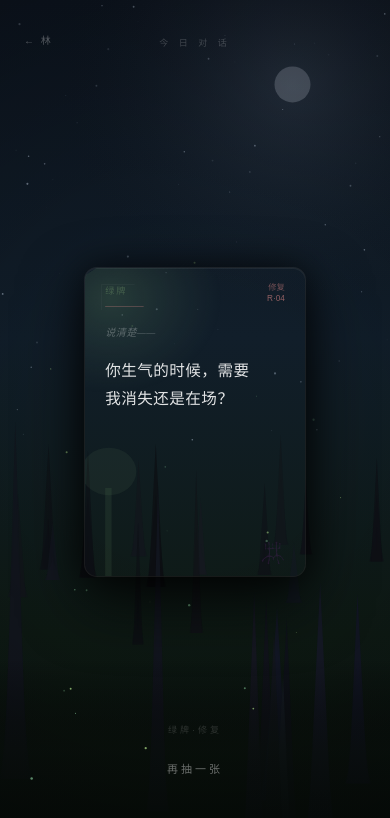
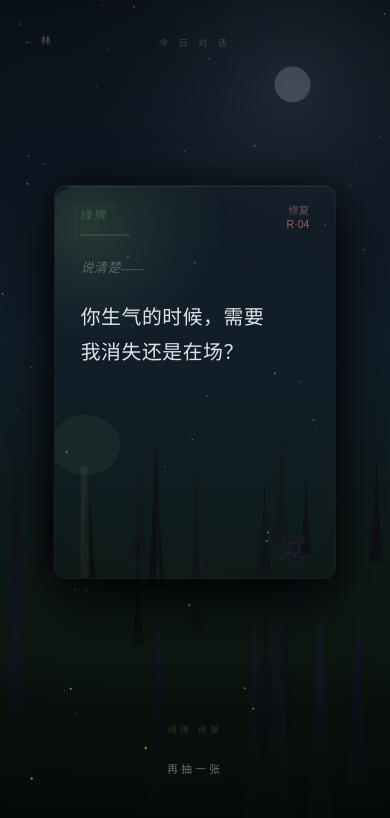
Before and after one commit to Lovelle-Zhang/relationship-duo-app, a plain HTML site: page card.html in a window 390 px wide. Drawn offline with Linux system fonts and the light colour scheme.

Commit message:
fix: larger card size responsive

```diff
--- a/card.html
+++ b/card.html
@@ -18,6 +18,7 @@ canvas { position: fixed; top: 0; left: 0; width: 100%; height: 100%; }
   flex-direction: column;
   align-items: center;
   justify-content: center;
+  padding-bottom: 80px;
   pointer-events: none;
 }
 
@@ -49,9 +50,9 @@ canvas { position: fixed; top: 0; left: 0; width: 100%; height: 100%; }
 /* 卡片容器 */
 .card-container {
   position: relative;
-  width: 220px;
-  height: 308px;
-  perspective: 800px;
+  width: min(280px, 72vw);
+  height: min(392px, 100.8vw);
+  perspective: 1000px;
   pointer-events: auto;
   cursor: pointer;
 }
```
